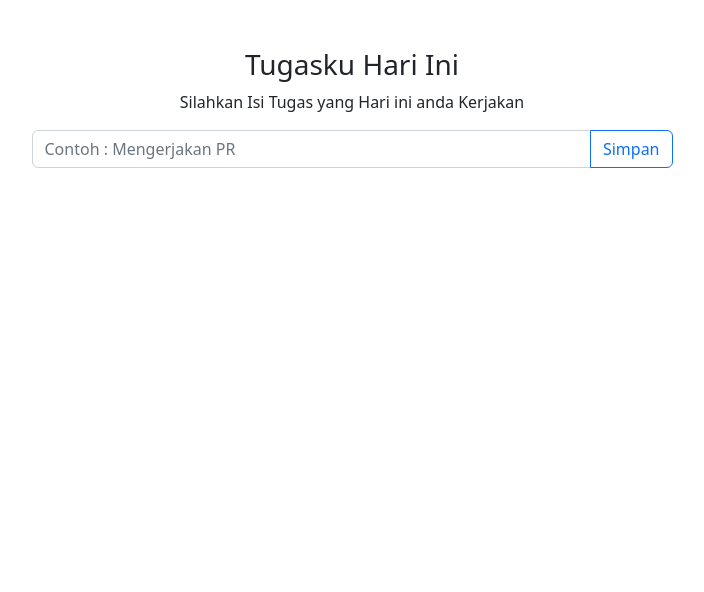
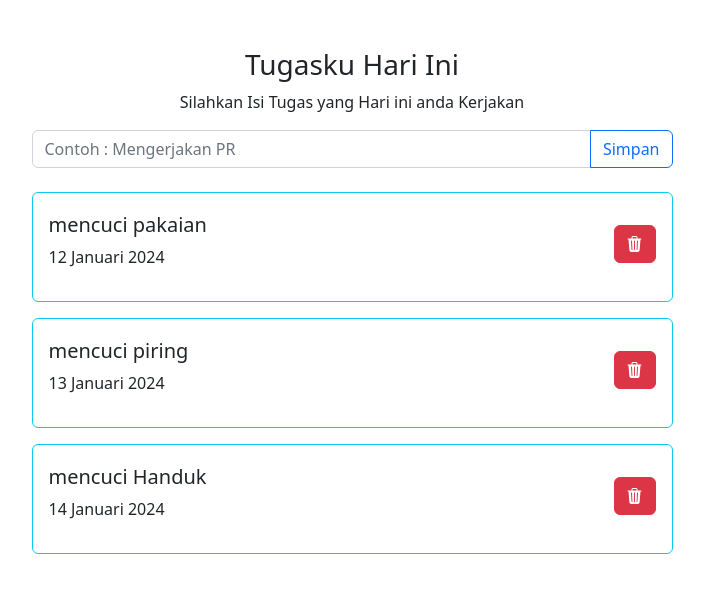
Before and after one commit to dev-naf/tugasku, a React (Create React App) app: page / in a window 1280 px wide. Shown: the top 592 px of the page, without its empty margins (288-992 px from the left). Built offline with nearby package versions, Linux system fonts and the light colour scheme.

Commit message:
Komponen Todo List

```diff
--- a/package.json
+++ b/package.json
@@ -7,6 +7,7 @@
     "@testing-library/react": "^13.4.0",
     "@testing-library/user-event": "^13.5.0",
     "bootstrap": "^5.2.3",
+    "bootstrap-icons": "^1.10.4",
     "react": "^18.2.0",
     "react-bootstrap": "^2.7.2",
     "react-dom": "^18.2.0",
--- a/src/App.js
+++ b/src/App.js
@@ -1,4 +1,5 @@
 import Header from "./components/Header";
+import TodoList from "./components/TodoList";
 
 
 function App() {
@@ -7,6 +8,7 @@ function App() {
       <div className="row  justify-content-center">
         <div className="col-7 ">
             <Header/>
+            <TodoList/>
         </div>
       </div>
     </div>
--- /dev/null
+++ b/src/components/TodoItem.js
@@ -0,0 +1,17 @@
+import React from 'react'
+
+const TodoItem = (props) => {
+    return (
+        <div className='border border- border-info rounded mb-3 p-3 d-flex justify-content-between'>
+            <div>
+                <h5 className='fs-5 mt-1'>{props.tugas}</h5>
+                <p className='fs-6 lead'>{props.tanggal}</p>
+            </div>
+            <div>
+                <button className='btn btn-danger mt-3'><i class="bi bi-trash3-fill"></i></button>
+            </div>
+        </div>
+    )
+}
+
+export default TodoItem
--- /dev/null
+++ b/src/components/TodoList.js
@@ -0,0 +1,14 @@
+import React from 'react'
+import TodoItem from './TodoItem'
+
+const TodoList = () => {
+  return (
+    <div id="todo-list" className='mt-4'>
+        <TodoItem tugas="mencuci pakaian" tanggal="12 Januari 2024"/>
+        <TodoItem tugas="mencuci piring" tanggal="13 Januari 2024"/>
+        <TodoItem tugas="mencuci Handuk" tanggal="14 Januari 2024"/>
+    </div>
+  )
+}
+
+export default TodoList
--- a/src/index.js
+++ b/src/index.js
@@ -6,6 +6,7 @@ import App from './App';
 import "bootstrap/dist/css/bootstrap.min.css";
 // Bootstrap Bundle JS
 import "bootstrap/dist/js/bootstrap.bundle.min";
+import 'bootstrap-icons/font/bootstrap-icons.css';
 
 const root = ReactDOM.createRoot(document.getElementById('root'));
 root.render(
```
Also changed, not shown: 1 other file (tests, documents, lock files or other folders).
